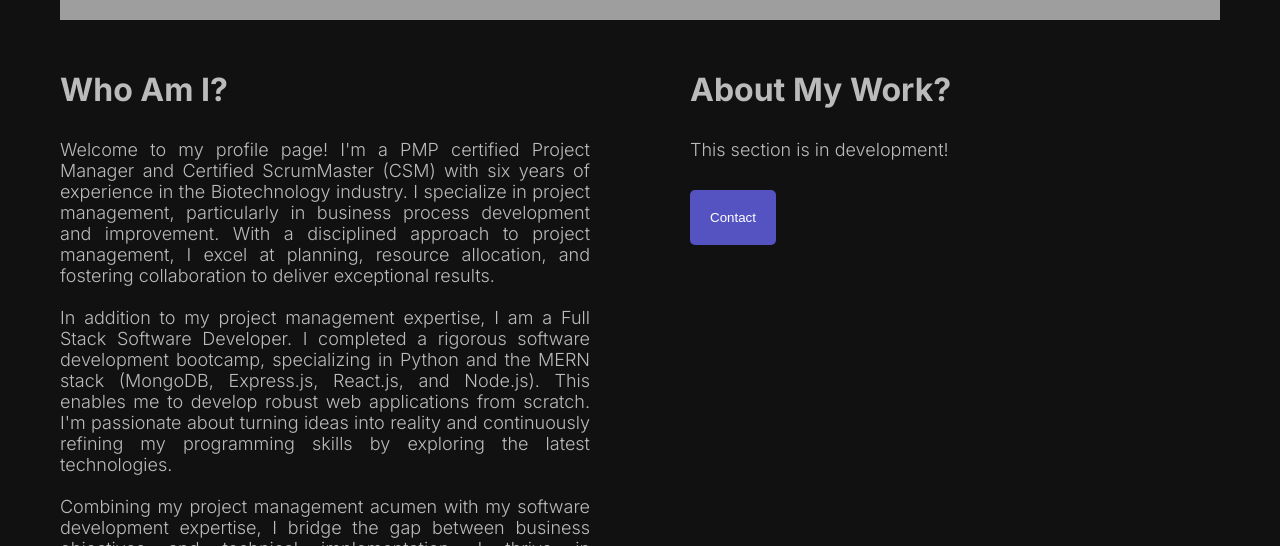
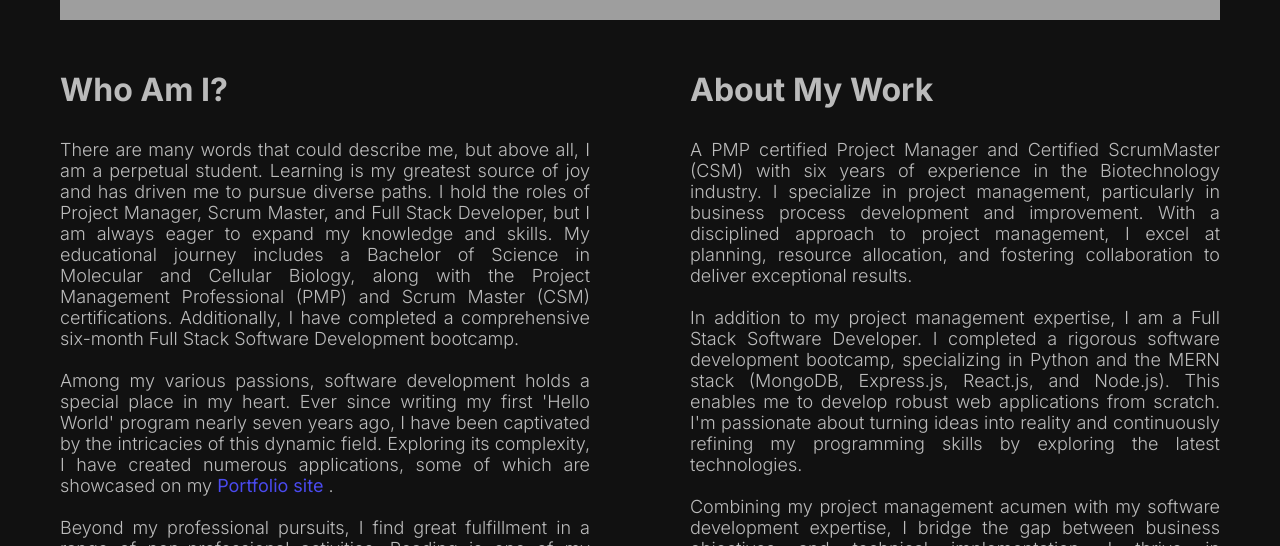
Before and after one commit to GrantLicata/Portfolio, a Next.js app: page /about in a window 1280 px wide. Shown: the part 380-926 px from the top of the page. Built offline with nearby package versions, Linux system fonts and the light colour scheme; grey boxes are pictures that could not be loaded.

Commit message:
About secion complete

```diff
--- a/src/app/about/page.jsx
+++ b/src/app/about/page.jsx
@@ -2,6 +2,7 @@ import React from "react";
 import styles from "./page.module.css";
 import Image from "next/image";
 import Button from "@/components/Button/Button";
+import Link from "next/link";
 
 const About = () => {
   return (
@@ -24,13 +25,57 @@ const About = () => {
         <div className={styles.item}>
           <h1 className={styles.title}>Who Am I?</h1>
           <p className={styles.desc}>
-            Welcome to my profile page! I&apos;m a PMP certified Project Manager
-            and Certified ScrumMaster (CSM) with six years of experience in the
-            Biotechnology industry. I specialize in project management,
-            particularly in business process development and improvement. With a
-            disciplined approach to project management, I excel at planning,
-            resource allocation, and fostering collaboration to deliver
-            exceptional results.
+            There are many words that could describe me, but above all, I am a
+            perpetual student. Learning is my greatest source of joy and has
+            driven me to pursue diverse paths. I hold the roles of Project
+            Manager, Scrum Master, and Full Stack Developer, but I am always
+            eager to expand my knowledge and skills. My educational journey
+            includes a Bachelor of Science in Molecular and Cellular Biology,
+            along with the Project Management Professional (PMP) and Scrum
+            Master (CSM) certifications. Additionally, I have completed a
+            comprehensive six-month Full Stack Software Development bootcamp.
+            <br />
+            <br />
+            Among my various passions, software development holds a special
+            place in my heart. Ever since writing my first &apos;Hello
+            World&apos; program nearly seven years ago, I have been captivated
+            by the intricacies of this dynamic field. Exploring its complexity,
+            I have created numerous applications, some of which are showcased on
+            my{" "}
+            <Link href="/portfolio" className={styles.internalLink}>
+              Portfolio site
+            </Link>{" "}
+            .
+            <br />
+            <br />
+            Beyond my professional pursuits, I find great fulfillment in a range
+            of non-professional activities. Reading is one of my favorite
+            pastimes, allowing me to immerse myself in diverse worlds and
+            broaden my perspective. Baking is another passion that brings me
+            joy, as I experiment with flavors, textures, and techniques to
+            create delightful treats. Additionally, I enjoy the serenity and
+            adventure that comes with hiking, allowing me to connect with nature
+            and embrace the beauty of the great outdoors.
+            <br />
+            <br />
+            By embracing my insatiable thirst for knowledge, passion for
+            software development, and love for non-professional endeavors, I
+            strive to lead a well-rounded and fulfilling life. I invite you to
+            explore my personal website, where you can learn more about my
+            professional journey, explore my projects, and get a glimpse into
+            the things that ignite my curiosity and passion beyond the realm of
+            work.
+          </p>
+        </div>
+        <div className={styles.item}>
+          <h1 className={styles.title}>About My Work</h1>
+          <p className={styles.desc}>
+            A PMP certified Project Manager and Certified ScrumMaster (CSM) with
+            six years of experience in the Biotechnology industry. I specialize
+            in project management, particularly in business process development
+            and improvement. With a disciplined approach to project management,
+            I excel at planning, resource allocation, and fostering
+            collaboration to deliver exceptional results.
             <br />
             <br />
             In addition to my project management expertise, I am a Full Stack
@@ -51,11 +96,7 @@ const About = () => {
             and contribute my skills to create impactful solutions. Feel free to
             explore my profile and reach out to discuss potential opportunities!
           </p>
-        </div>
-        <div className={styles.item}>
-          <h1 className={styles.title}>About My Work?</h1>
-          <p className={styles.desc}>This section is in development!</p>
-          <Button url="/contact" text="Contact"></Button>
+          <Button url="/contact" text="Contact Me"></Button>
         </div>
       </div>
     </div>
--- a/src/app/about/page.module.css
+++ b/src/app/about/page.module.css
@@ -39,3 +39,9 @@
   font-weight: 300;
   text-align: justify;
 }
+
+.internalLink {
+  color: rgb(74, 74, 238);
+  font-weight: 400;
+  cursor: pointer;
+}
```
